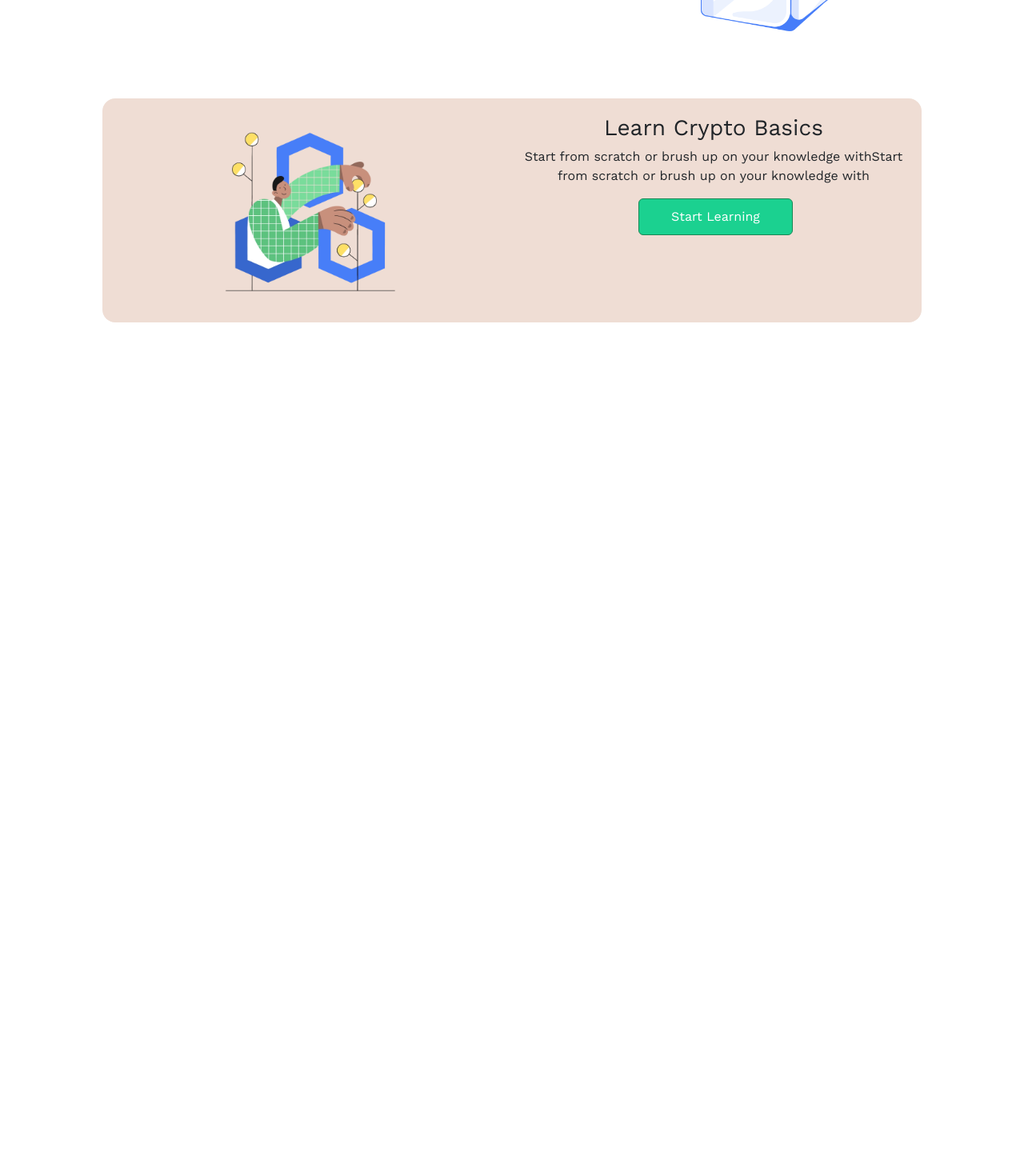
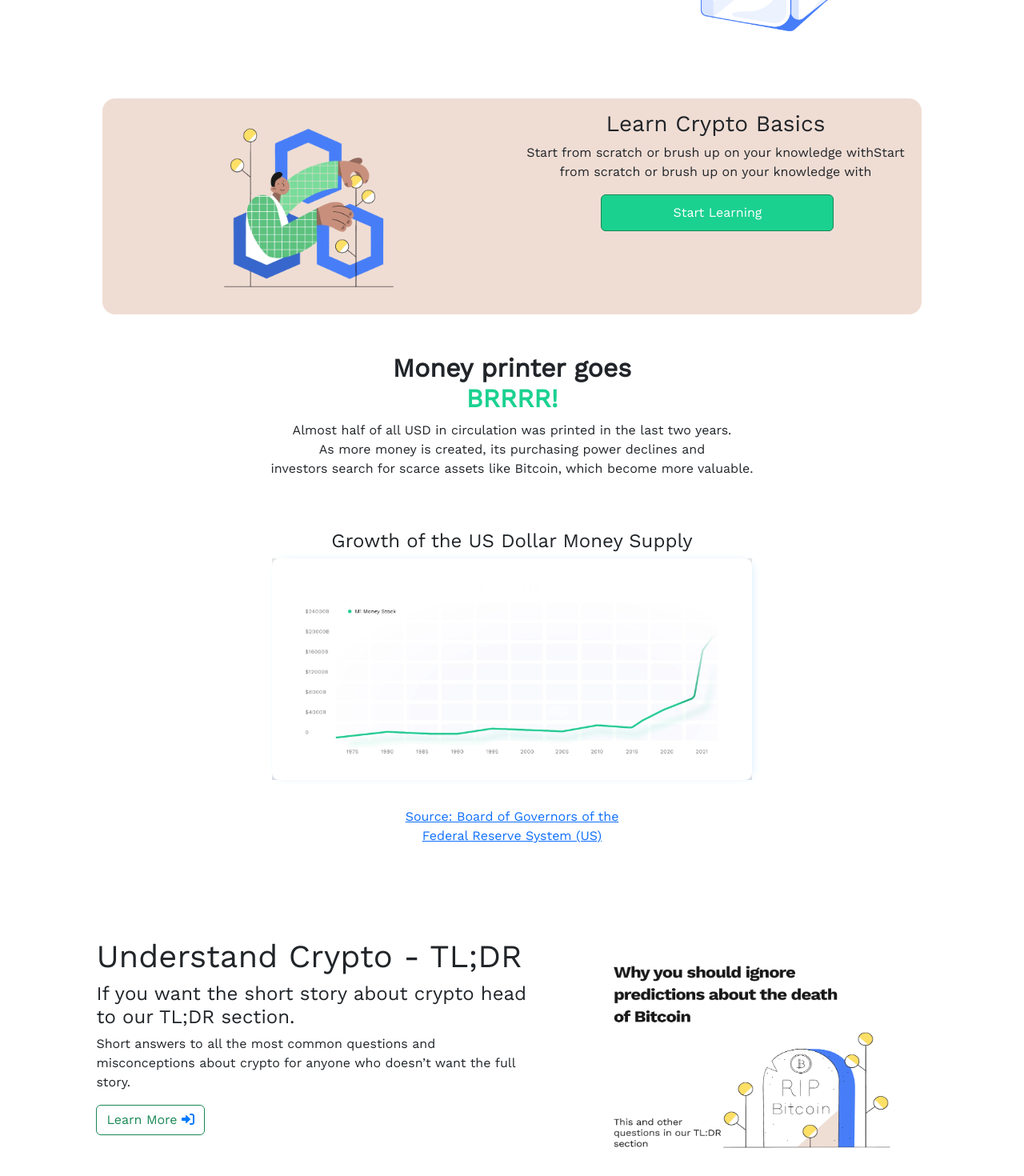
Before and after one commit to TEE2DWHY/TeamDefi, a React (Create React App) app: page /whycrypto in a window 1280 px wide. Shown: the part 1180-2650 px from the top of the page at 80% size. Before the commit the page ends 1583 px from the top, so only its background shows below. Built offline with nearby package versions, Linux system fonts and the light colour scheme.

Commit message:
made some changes to the why crypto page

```diff
--- a/src/index.css
+++ b/src/index.css
@@ -58,6 +58,11 @@ body {
 
 #Learn-Crypto-Basics{
   text-align: center;
+}
+
+#understand-crypto{
+  margin-top: 9%;
+  margin-left: 6%;
 }
 
 .navbar-expand-lg .navbar-nav {
@@ -258,7 +263,7 @@ background: #efddd4;
 margin: auto;
 width: 80%;
 border-radius: 16px;
-padding: 20px;
+padding: 15px;
 }
 
 .LearnBanner{
@@ -270,6 +275,22 @@ button.learn{
    padding: 10px 40px;
   margin-left: 1%;
   background-color: #1bd190;
+  width: 60%;
+}
+
+.usdollar{
+  width: 600px;
+  -webkit-box-shadow: 3px 0px 13px -7px #ABD9FF;
+-moz-box-shadow: 3px 0px 13px -7px #ABD9FF;
+box-shadow: 3px 0px 13px -7px #ABD9FF;
+margin-bottom: 10px;
+}
+
+.understand-crypto{
+  width: 480px;
+  height: 285px;
+  display: block;
+  margin: auto;
 }
 
 /* Media Querry */
@@ -330,4 +351,17 @@ button.cta{
   height: 200px;
 }
 
+button.learn{
+  width: 100%;
 }
+
+.usdollar{
+  width: 300px;
+}
+
+.understand-crypto{
+  width: 100%;
+  height: 240px;
+}
+
+}
--- a/src/pages/WhyCrypto.js
+++ b/src/pages/WhyCrypto.js
@@ -1,4 +1,5 @@
 import Navbar from "../components/Navbar"
+import Footer from "../components/Footer"
 function WhyCrypto() {
     return (
         <>
@@ -9,7 +10,7 @@ function WhyCrypto() {
                     <h1 className="cta">Why
                         Cry<span style={{ color: "#1bd190" }}>pto??</span></h1>
                     <br />
-                    <p style={{ color: "#fff" }}>Not convinced about the case for crypto? Let's see if we can change your mind💙.</p>
+                    <p style={{ color: "#fff" }}>Not convinced about the case for crypto? Let's see if we can change your mind💌.</p>
                     <br /> <br />
                 </div>
             </div>
@@ -52,7 +53,34 @@ function WhyCrypto() {
                     </div>
 
                 </div>
+                <br /> <br />
+                <h2 style={{ fontWeight: "600" }}>Money printer goes <br />
+                    <span style={{ color: "#1bd190" }}>BRRRR!</span></h2>
+                <p>Almost half of all USD in circulation was printed in the last two years. <br />
+                    As more money is created, its purchasing power declines and <br /> investors search for scarce assets like Bitcoin, which become more valuable.</p>
+                <br /> <br />
+                <h4>Growth of the US Dollar Money Supply</h4>
+                <img className="usdollar" src="USdollarM1MoneyStock2022.webp" alt="usdollar" />
+                <br /> <br />
+                <a href="https://fred.stlouisfed.org/series/WM1NS">Source: Board of Governors of the <br /> Federal Reserve System (US)</a>
             </section>
+            <section id="understand-crypto">
+                <div className="container">
+                    <div className="row">
+                        <div className="col-lg-6">
+                            <h1>Understand Crypto - TL;DR</h1>
+                            <h4>If you want the short story about crypto head to our TL;DR section.</h4>
+                            <p>Short answers to all the most common questions and misconceptions about crypto for anyone who doesn’t want the full story.</p>
+                            <button className="btn btn-outline-success" type="submit">Learn More <i class="fa-solid fa-right-to-bracket"></i></button>
+                        </div>
+                        <div className="col-lg-6">
+                            <img className="understand-crypto" src="Understand Crypto.webp" alt="understand-crypto" />
+                        </div>
+                    </div>
+                </div>
+
+            </section>
+            <Footer />
         </>
     )
 }
```
Also changed, not shown: public/USdollarM1MoneyStock2022.webp (added), public/Understand Crypto.webp (added).
